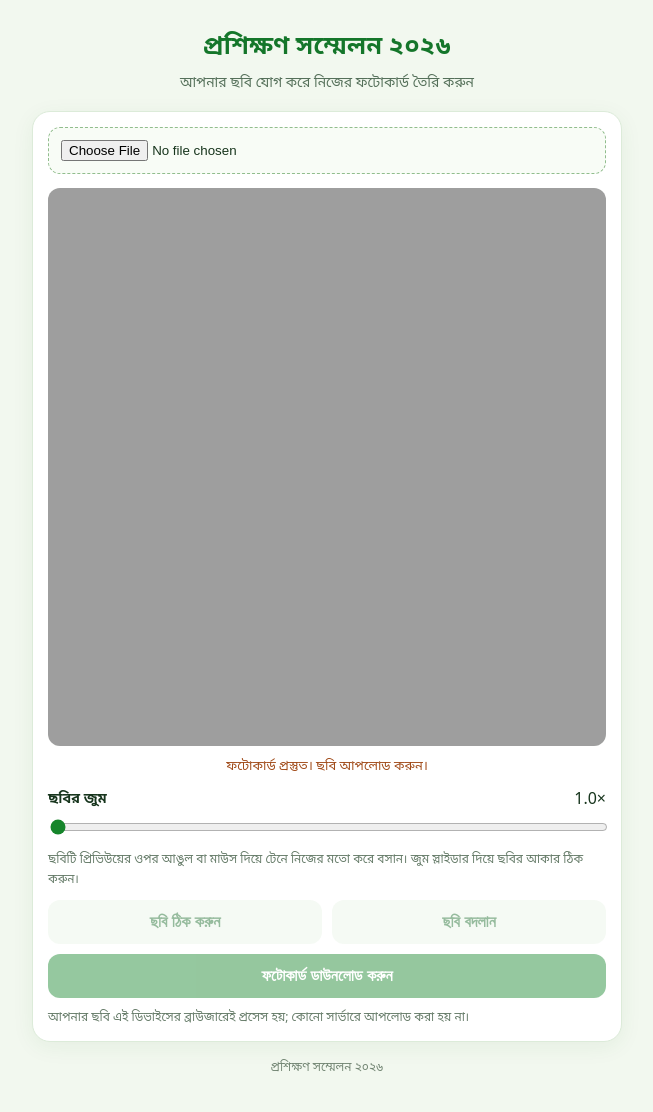
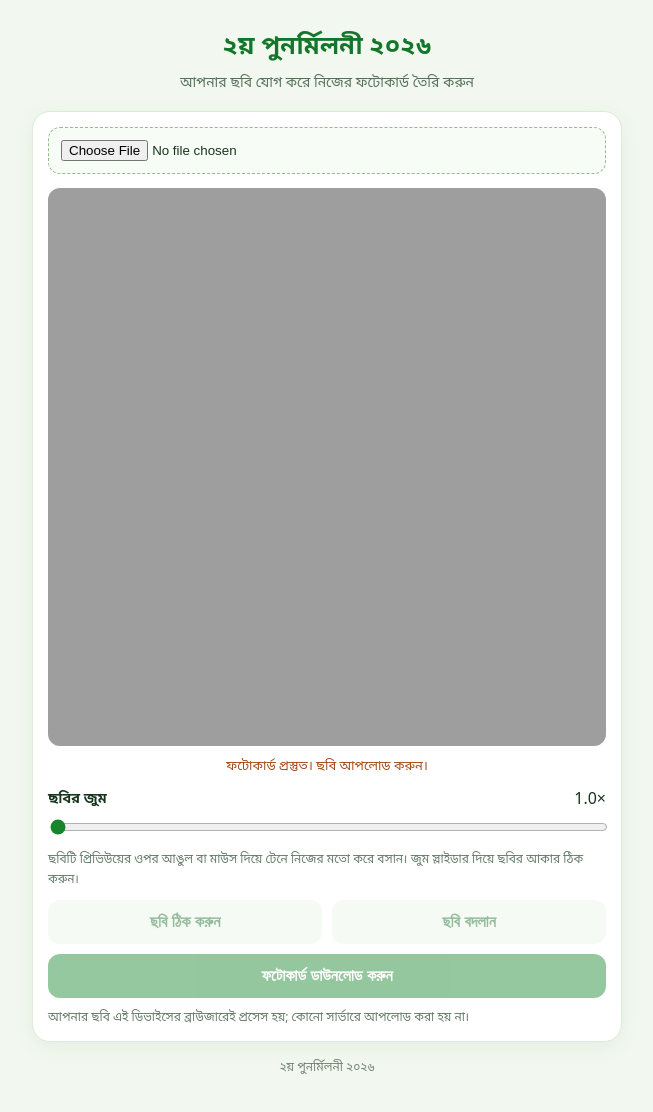
Before and after one commit to hmdisrail-bit/alumni-photocard, a plain HTML site: page index.html in a window 1280 px wide. Shown: the whole page, without its empty margins (313-966 px from the left). Drawn offline with Linux system fonts and the light colour scheme.

Commit message:
Update index.html

```diff
--- a/index.html
+++ b/index.html
@@ -6,7 +6,7 @@
 <meta name="viewport" content="width=device-width, initial-scale=1">
 <meta name="theme-color" content="#16852b">
 
-<title>প্রশিক্ষণ সম্মেলন ২০২৬ — ফটোকার্ড</title>
+<title> ২য় পুনর্মিলনী ২০২৬ — ফটোকার্ড</title>
 
 <style>
 * {
@@ -146,7 +146,7 @@ footer {
 <main>
 
 <header>
-  <h1>প্রশিক্ষণ সম্মেলন ২০২৬</h1>
+  <h1>২য় পুনর্মিলনী ২০২৬</h1>
   <p>আপনার ছবি যোগ করে নিজের ফটোকার্ড তৈরি করুন</p>
 </header>
 
@@ -208,7 +208,7 @@ footer {
 
 </section>
 
-<footer>প্রশিক্ষণ সম্মেলন ২০২৬</footer>
+<footer>২য় পুনর্মিলনী ২০২৬</footer>
 </main>
 
 <script>
```
